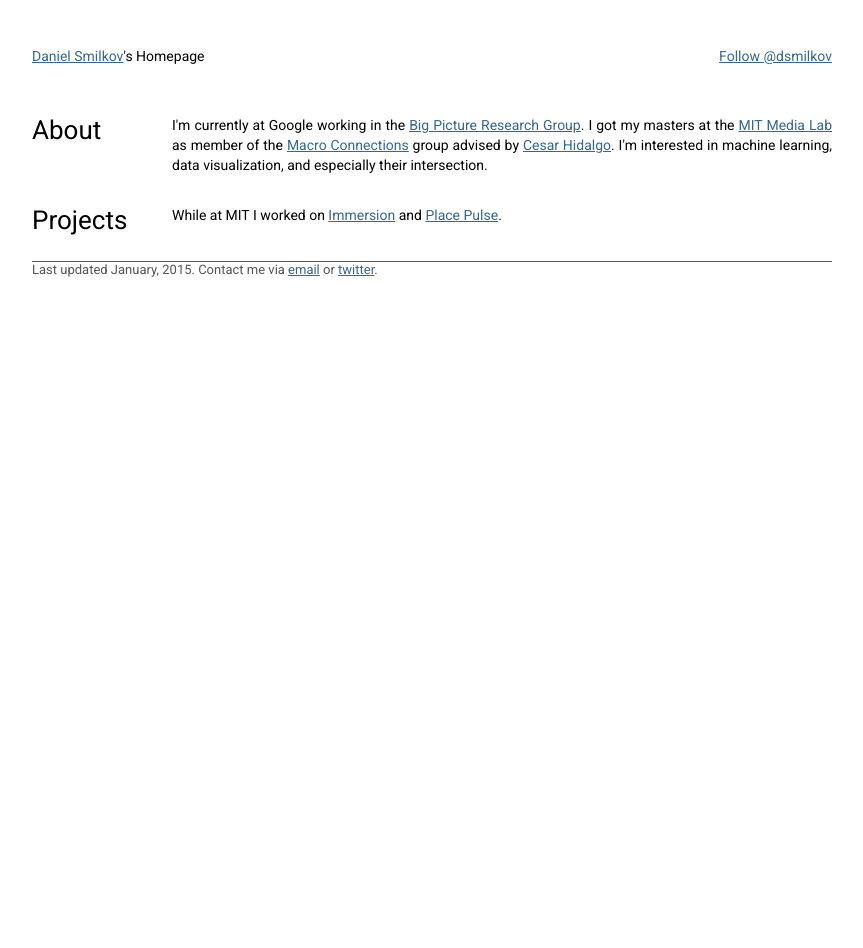
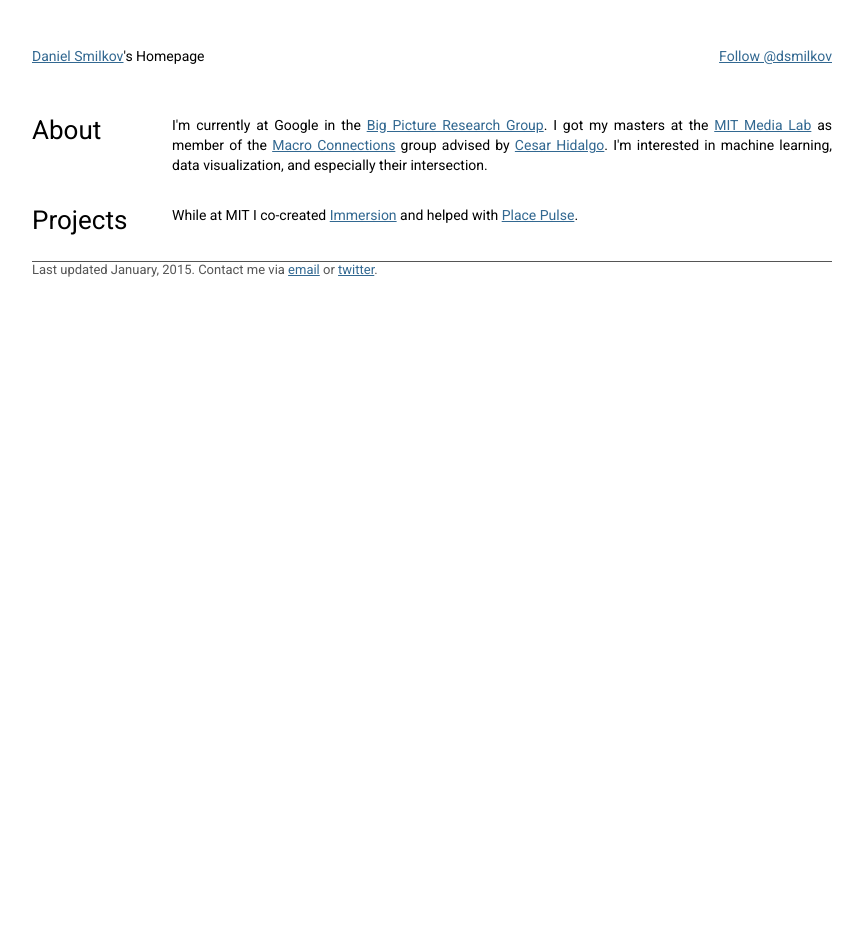
Before and after one commit to dsmilkov/dsmilkov.github.io, a Jekyll site: the page built from index.html, in a window 1280 px wide. Shown: the whole page, without its empty margins (208-1071 px from the left). Built offline with Jekyll 4.4.1, drawn with Linux system fonts in a browser that asks for light colours; comment, search, counter and statistics services are not loaded.

Commit message:
Update index.html

```diff
--- a/index.html
+++ b/index.html
@@ -6,13 +6,13 @@
 <div id="home">
   <div class="mainitem">
   	<div class="title">About</div>
-  	<div class="text">I'm currently at Google working in the <a href="https://research.google.com/bigpicture/">Big Picture Research Group</a>. I got my masters at the <a href="http://media.mit.edu">MIT Media Lab</a> as member of the <a href="http://macro.media.mit.edu">Macro Connections</a> group advised by <a href="http://chidalgo.com">Cesar Hidalgo</a>. I'm interested in machine learning, data visualization, and especially their intersection.</div>
+  	<div class="text">I'm currently at Google in the <a href="https://research.google.com/bigpicture/">Big Picture Research Group</a>. I got my masters at the <a href="http://media.mit.edu">MIT Media Lab</a> as member of the <a href="http://macro.media.mit.edu">Macro Connections</a> group advised by <a href="http://chidalgo.com">Cesar Hidalgo</a>. I'm interested in machine learning, data visualization, and especially their intersection.</div>
   </div>
 
   <div class="mainitem">
   	<div class="title">Projects</div>
   	<div class="text">
-  		While at MIT I worked on <a href="https://immersion.media.mit.edu">Immersion</a> and <a href="http://pulse.media.mit.edu">Place Pulse</a>.
+  		While at MIT I co-created <a href="https://immersion.media.mit.edu">Immersion</a> and helped with <a href="http://pulse.media.mit.edu">Place Pulse</a>.
   	</div>
   </div>
 
```
